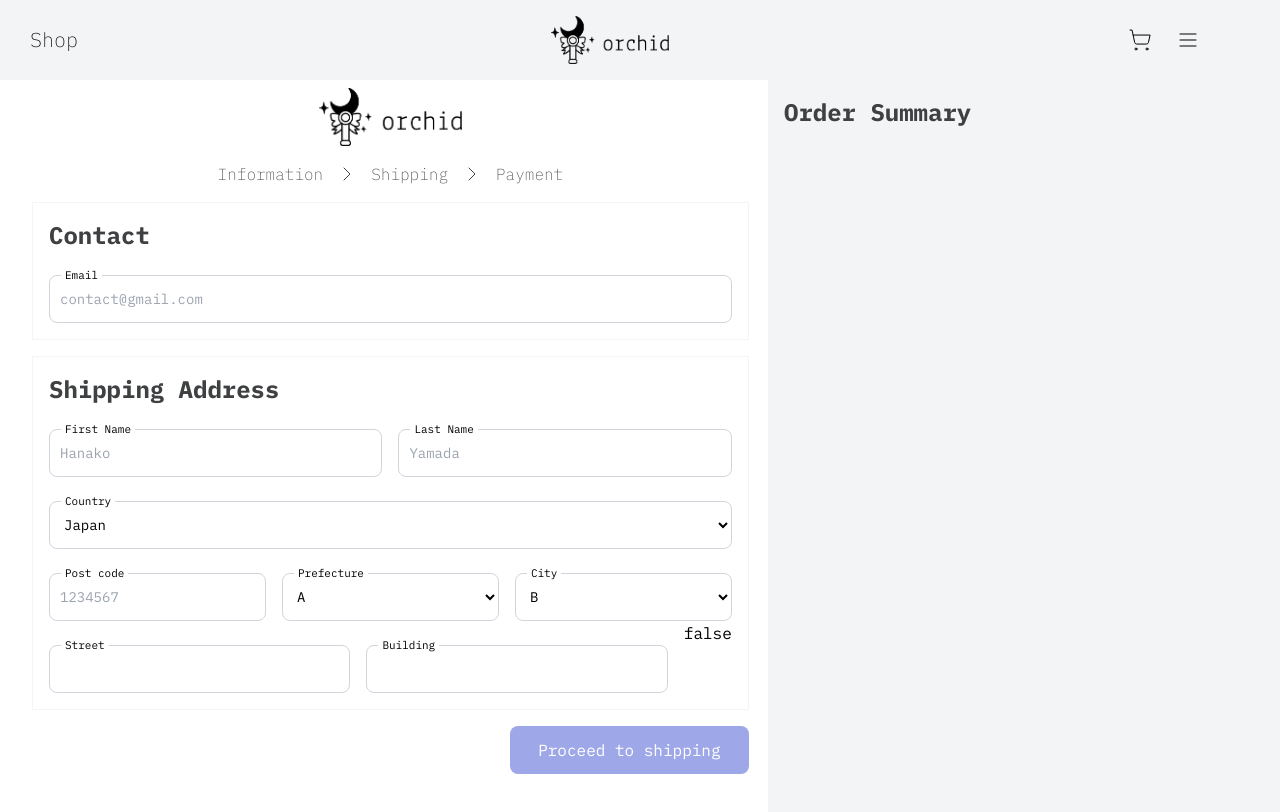
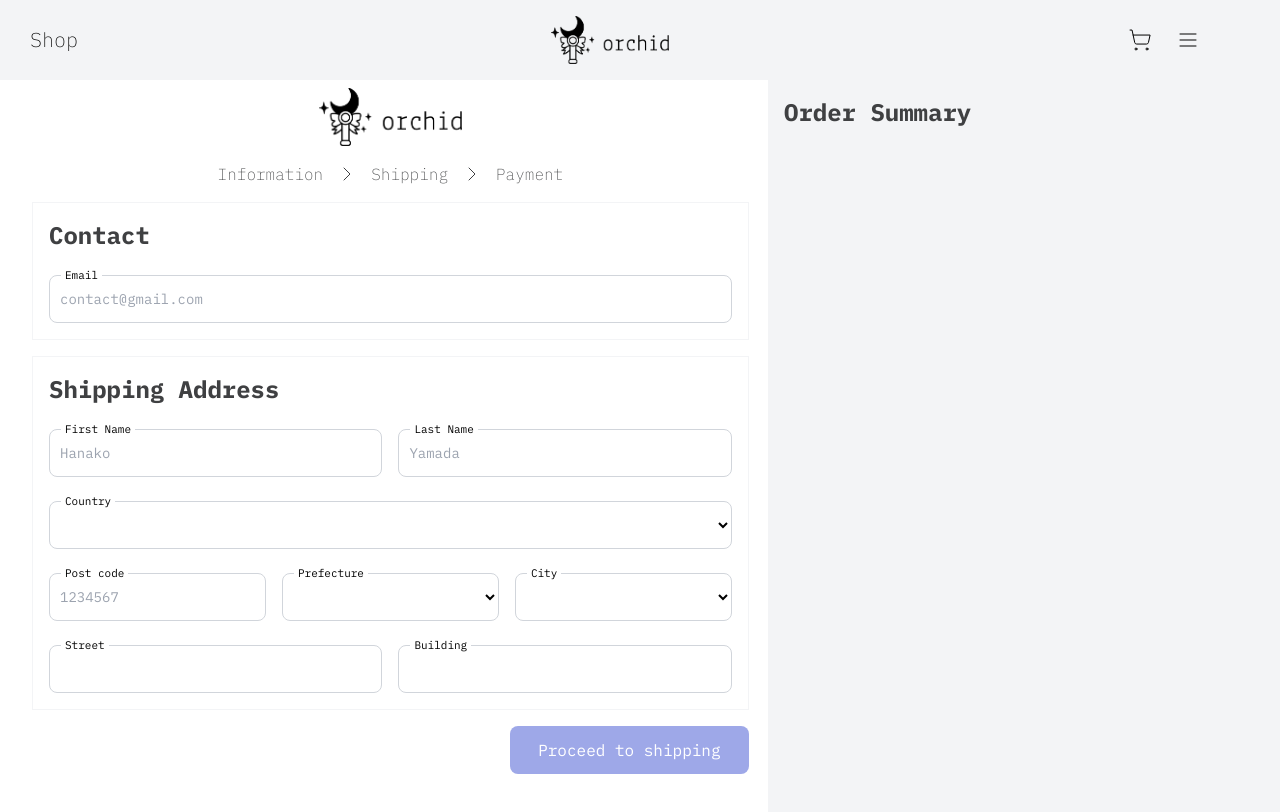
Before and after one commit to sakowan/orchidapp, a React (Vite) app in the folder frontend/: page /checkout in a window 1280 px wide. Shown: the top 812 px of the page. Built offline with nearby package versions, Linux system fonts and the light colour scheme.

Commit message:
green highlighting all fields filled working for address form

```diff
--- a/frontend/src/AddressForm.jsx
+++ b/frontend/src/AddressForm.jsx
@@ -1,20 +1,24 @@
 import React, { useState, useRef, useEffect } from 'react';
 
 const AddressForm = () => {
-  const [formData, setFormData] = useState({email: '',first_name: '',last_name: '',country: '',post_code: '',prefecture: '',city: '',street: '',building_name: ''});
-  const [dataValid, setDataValid] = useState({email: false, first_name: false, last_name: false, country: false, post_code: false, prefecture: false, city: false, street: false, building_name: false});
+  const [formData, setFormData] = useState({email: '',first_name: '',last_name: '',country: '',post_code: '',prefecture: '',city: '',street: '',building: ''});
+  const [dataValid, setDataValid] = useState({email: false, first_name: false, last_name: false, country: false, post_code: false, prefecture: false, city: false, street: false, building: false});
   const defaultData = {country: useRef(null),prefecture: useRef(null),city: useRef(null)};
   const regexPatterns = {
     post_code: /^\d{0,7}$/,
     first_name: /^[a-zA-Z]*$/,
-    last_name: /^[a-zA-Z]*$/
+    last_name: /^[a-zA-Z]*$/,
+    street: /^(?:(?<=\b|\s|[\d\w\-#/~&])\s)?[a-zA-Z\d\s\-#/~&]*$/,
+    building: /^(?:(?<=\b|\s|[\d\w\-#/~&])\s)?[a-zA-Z\d\s\-#/~&]*$/
   };
 
   const finalPatterns = {
     email: /^[\w-\.]+@([\w-]+\.)+[\w-]{2,4}$/,
     post_code: /^\d{7}$/,
-    first_name: /^[a-zA-Z]*$/,
-    last_name: /^[a-zA-Z]*$/
+    first_name: /^[a-zA-Z]+$/,
+    last_name: /^[a-zA-Z]+$/,
+    street: /^[a-zA-Z\d\s\-#/~&]{5,}$/,
+    building: /^[a-zA-Z\d\s\-#/~&]{1,}$/,
   };
 
   useEffect(() => {
@@ -30,11 +34,6 @@ const AddressForm = () => {
     }));
   }, []);
 
-  // const validateRegexField = (name, value) => {
-  //   console.log('Regex result: ',regexPatterns[name] ? regexPatterns[name].test(value) : (value != ''))
-  //   return regexPatterns[name] ? regexPatterns[name].test(value) : (value != '');
-  // };
-
   const collectFormData = (e) => {
     const { name, value } = e.target;
 
@@ -43,13 +42,14 @@ const AddressForm = () => {
     if (!finalValid && dataValid[name] && !delKey){
       return;
     }
+
     setDataValid(prevDataValid => ({
       ...prevDataValid,
       [name]: finalValid
     }));
 
     const entryValid = regexPatterns[name] ? regexPatterns[name].test(value) : true;
-    console.log(value, entryValid, finalValid)
+    // console.log(name, value, entryValid, finalValid)
     if (entryValid) {
       setFormData(prevData => ({
         ...prevData,
@@ -59,7 +59,8 @@ const AddressForm = () => {
   };
 
   useEffect(() => {
-    console.log('email:', dataValid.email, 'post_code', dataValid.post_code); // This will show the updated dataValid state
+    // console.log('email:', dataValid.email, 'post_code', dataValid.post_code); // Live updated dataValid state
+    // console.log('name:', dataValid.first_name);
   }, [dataValid]);
 
   const allFieldsValid = Object.values(dataValid).every(Boolean);
@@ -94,10 +95,10 @@ const AddressForm = () => {
             />
           </div>
           <div className="flex-1">
-            <label className="address-form-labels">Last Name</label>
+            <label className={`address-form-labels ${dataValid.last_name ? 'text-green-600' : ''}`}>Last Name</label>
             <input
               name="last_name"
-              className="address-form-inputs"
+              className={`address-form-inputs ${dataValid.last_name ? 'valid-autofill-colour address-form-inputs-valid' : ''}`}
               placeholder="Yamada"
               value={formData.last_name}
               onChange={collectFormData}
@@ -105,23 +106,24 @@ const AddressForm = () => {
           </div>
         </div>
         <div className="relative w-full">
-          <label className="address-form-labels">Country</label>
+          <label className={`address-form-labels ${dataValid.country ? 'text-green-600' : ''}`}>Country</label>
           <select
             ref={defaultData.country}
             name="country"
-            className="address-form-inputs"
+            className={`address-form-inputs ${dataValid.country ? 'valid-autofill-colour address-form-inputs-valid' : ''}`}
             value={formData.country}
             onChange={collectFormData}
           >
+            <option value="" disabled></option>
             <option value="Japan">Japan</option>
           </select>
         </div>
         <div className="flex-centred-spaced">
           <div className="flex-1">
-            <label className="address-form-labels">Post code</label>
+            <label className={`address-form-labels ${dataValid.post_code ? 'text-green-600' : ''}`}>Post code</label>
             <input
               name="post_code"
-              className={`${dataValid.post_code ? 'address-form-inputs border border-green-500 focus:ring-green-500' : 'address-form-inputs'}`}
+              className={`address-form-inputs ${dataValid.post_code ? 'valid-autofill-colour address-form-inputs-valid' : ''}`}
               value={formData.post_code}
               placeholder="1234567"
               pattern="/^\d{7}$/"
@@ -129,50 +131,51 @@ const AddressForm = () => {
             />
           </div>
           <div className="flex-1">
-            <label className="address-form-labels">Prefecture</label>
+            <label className={`address-form-labels ${dataValid.prefecture ? 'text-green-600' : ''}`}>Prefecture</label>
             <select
               ref={defaultData.prefecture}
               name="prefecture"
-              className="address-form-inputs"
+              className={`address-form-inputs ${dataValid.prefecture ? 'valid-autofill-colour address-form-inputs-valid' : ''}`}
               value={formData.prefecture}
               onChange={collectFormData}
             >
-              <option value="A">A</option>
+              <option value="" disabled></option>
+              <option value="A">Prefecture A</option>
             </select>
           </div>
           <div className="flex-1">
-            <label className="address-form-labels">City</label>
+            <label className={`address-form-labels ${dataValid.city ? 'text-green-600' : ''}`}>City</label>
             <select
               ref={defaultData.city}
               name="city"
-              className="address-form-inputs"
+              className={`address-form-inputs ${dataValid.city ? 'valid-autofill-colour address-form-inputs-valid' : ''}`}
               value={formData.city}
               onChange={collectFormData}
             >
-              <option value="B">B</option>
+              <option value="" disabled></option>
+              <option value="B">City A</option>
             </select>
           </div>
         </div>
         <div className="flex-centred-spaced">
           <div className="flex-1">
-            <label className="address-form-labels">Street</label>
+            <label className={`address-form-labels ${dataValid.street ? 'text-green-600' : ''}`}>Street</label>
             <input
               name="street"
-              className="address-form-inputs"
+              className={`address-form-inputs ${dataValid.street ? 'valid-autofill-colour address-form-inputs-valid' : ''}`}
               value={formData.street}
               onChange={collectFormData}
             />
           </div>
           <div className="flex-1">
-            <label className="address-form-labels">Building</label>
+            <label className={`address-form-labels ${dataValid.building ? 'text-green-600' : ''}`}>Building</label>
             <input
-              name="building_name"
-              className="address-form-inputs"
-              value={formData.building_name}
+              name="building"
+              className={`address-form-inputs ${dataValid.building ? 'valid-autofill-colour address-form-inputs-valid' : ''}`}
+              value={formData.building}
               onChange={collectFormData}
             />
           </div>
-          <p>{allFieldsValid.toString()}</p>
         </div>
       </div>
     </>
--- a/frontend/src/ShippingForm.jsx
+++ b/frontend/src/ShippingForm.jsx
@@ -3,7 +3,6 @@ import React, {useState} from 'react'
 const ShippingForm = (details) => {
   const [isFreeChecked, setisFreeChecked] = useState(false);
   const [isExpChecked, setisExpChecked] = useState(false);
-
 
   const handleChange = (e) => {
     if (e.target.id == 'free_shipping') {
```
